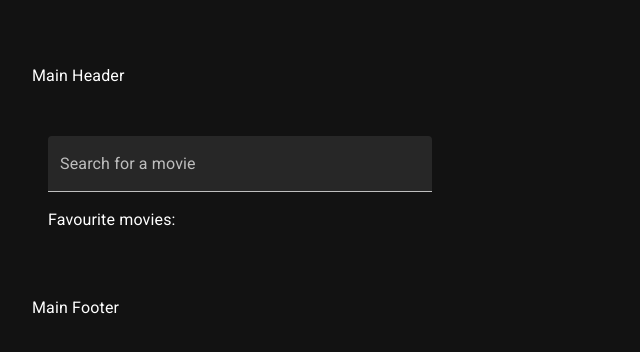
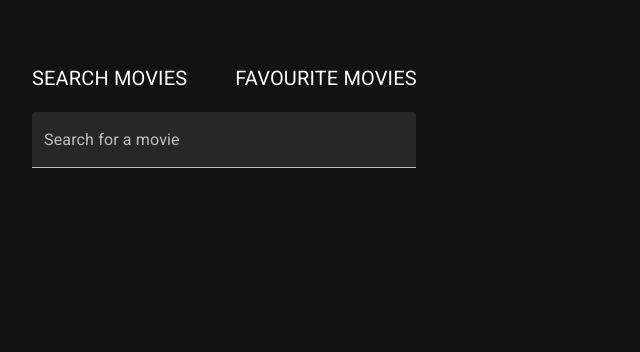
Before and after one commit to marc3lsk/cr-movies, a React (Vite) app: page / in a window 1280 px wide. Shown: the top 352 px of the page, without its empty margins (0-640 px from the left). Built offline with nearby package versions, Linux system fonts and the light colour scheme.

Commit message:
top navigation and favourite stars

```diff
--- a/package.json
+++ b/package.json
@@ -19,6 +19,7 @@
     "@mui/material": "^5.15.15",
     "@tanstack/react-query": "^5.32.0",
     "clsx": "^2.1.1",
+    "hamburger-react": "^2.5.0",
     "react": "^18.2.0",
     "react-dom": "^18.2.0",
     "react-router-dom": "^6.23.0",
--- a/src/features/movies/pages/movie-detail-page.tsx
+++ b/src/features/movies/pages/movie-detail-page.tsx
@@ -2,8 +2,13 @@ import { useParams } from "react-router-dom";
 import { useQuery } from "@tanstack/react-query";
 import { MovieDetail } from "../models/movie-detail";
 import { useMemo } from "react";
+import { Button } from "@mui/material";
+import StarIcon from "@mui/icons-material/Star";
+import StarOutlineIcon from "@mui/icons-material/StarOutline";
+import useFavouriteMoviesStore from "../stores/favourite-movies-store";
 
 export default function MovieDetailPage() {
+  const favouriteMoviesStore = useFavouriteMoviesStore();
   const { movieId } = useParams();
 
   const getMovieDetail = async (movieId: string) => {
@@ -20,13 +25,38 @@ export default function MovieDetailPage() {
 
   const movie = useMemo(() => movieDetailQuery.data, [movieDetailQuery.data]);
 
+  function onClickAddToFavourites(movieId: string) {
+    favouriteMoviesStore.addFavouriteMovie(movieId);
+  }
+
+  function onClickRemoveFromFavourites(movieId: string) {
+    favouriteMoviesStore.removeFavouriteMovie(movieId);
+  }
+
   return (
     <>
       {movieDetailQuery.isLoading && <div>Loading...</div>}
       {movie && (
         <>
+          <div className="flex flex-wrap">
+            <h1 className="text-5xl">{movie.Title}</h1>
+            {favouriteMoviesStore.isFavourite(movie.imdbID) ? (
+              <Button
+                onClick={() => onClickRemoveFromFavourites(movie.imdbID)}
+                title="Remove from favourites"
+              >
+                <StarIcon />
+              </Button>
+            ) : (
+              <Button
+                onClick={() => onClickAddToFavourites(movie.imdbID)}
+                title="Add to favourites"
+              >
+                <StarOutlineIcon />
+              </Button>
+            )}
+          </div>
           <img src={movie.Poster} />
-          <h1>{movie.Title}</h1>
         </>
       )}
     </>
--- a/src/features/movies/pages/search-movies-page.tsx
+++ b/src/features/movies/pages/search-movies-page.tsx
@@ -3,6 +3,7 @@ import { useState, useMemo, useEffect } from "react";
 import { useDebouncedCallback } from "use-debounce";
 import { Link, useLocation, useSearchParams } from "react-router-dom";
 import { Pagination, PaginationItem, TextField } from "@mui/material";
+import StarIcon from "@mui/icons-material/Star";
 import { clsx } from "clsx/lite";
 import useFavouriteMoviesStore from "../stores/favourite-movies-store";
 import { SearchResultsMovieListItem } from "../models/search-results-movie-list-item";
@@ -46,8 +47,8 @@ export default function SearchMoviesPage() {
   }, [searchParams]);
 
   useEffect(() => {
-    if (!isMore) setMovieCache({});
-  }, [isMore, currentPage]);
+    if (!isMore || typeof searchQuery != "string") setMovieCache({});
+  }, [isMore, currentPage, searchQuery]);
 
   const [movieCache, setMovieCache] = useState(
     {} as { [index: number]: SearchResultsMovieListItem[] },
@@ -107,7 +108,7 @@ export default function SearchMoviesPage() {
   }
 
   return (
-    <div className="mx-auto p-4 justify-center flex flex-col">
+    <div className="mx-auto justify-center flex flex-col">
       <form onSubmit={onSubmitQuery}>
         <TextField
           label="Search for a movie"
@@ -133,14 +134,11 @@ export default function SearchMoviesPage() {
                     className="flex flex-col gap-y-4"
                   >
                     <img src={movie.Poster} alt={movie.Title} />
-                    <span
-                      className={clsx(
-                        favouriteMoviesStore.favouriteMovies.indexOf(
-                          movie.imdbID,
-                        ) > -1 && "font-bold",
+                    <span>
+                      {movie.Title}
+                      {favouriteMoviesStore.isFavourite(movie.imdbID) && (
+                        <StarIcon className="ml-2" />
                       )}
-                    >
-                      {movie.Title}
                     </span>
                   </Link>
                 </li>
@@ -175,10 +173,6 @@ export default function SearchMoviesPage() {
           />
         </>
       )}
-
-      <h1 className="my-4">
-        Favourite movies: {favouriteMoviesStore.favouriteMovies.join(", ")}
-      </h1>
     </div>
   );
 }
--- a/src/features/movies/stores/favourite-movies-store.ts
+++ b/src/features/movies/stores/favourite-movies-store.ts
@@ -3,21 +3,24 @@ import { persist } from "zustand/middleware";
 
 type FavouriteMoviesStoreState = {
   favouriteMovies: Array<string>;
-  addFavouriteMovie: (id: string) => void;
-  removeFavouriteMovie: (id: string) => void;
+  isFavourite: (movieId: string) => boolean;
+  addFavouriteMovie: (movieId: string) => void;
+  removeFavouriteMovie: (movieId: string) => void;
 };
 
 const useFavouriteMoviesStore = create<FavouriteMoviesStoreState>()(
   persist(
-    (set) => ({
+    (set, get) => ({
       favouriteMovies: [] as Array<string>,
-      addFavouriteMovie: (id: string) =>
-        set((state) => ({ favouriteMovies: [...state.favouriteMovies, id] })),
-      removeFavouriteMovie: (id: string) =>
+      isFavourite: (movieId: string) =>
+        get().favouriteMovies.indexOf(movieId) > -1,
+      addFavouriteMovie: (movieId: string) =>
         set((state) => ({
-          favouriteMovies: state.favouriteMovies.filter(
-            (movieId) => movieId !== id,
-          ),
+          favouriteMovies: [...state.favouriteMovies, movieId],
+        })),
+      removeFavouriteMovie: (movieId: string) =>
+        set((state) => ({
+          favouriteMovies: state.favouriteMovies.filter((id) => movieId !== id),
         })),
     }),
     { name: "favourite-movies" },
--- /dev/null
+++ b/src/hooks/use-media-query.ts
@@ -0,0 +1,25 @@
+import { useEffect, useState } from "react";
+
+/**
+ * Custom hook that tells you whether a given media query is active.
+ *
+ * Inspired by https://usehooks.com/useMedia/
+ * https://gist.github.com/gragland/ed8cac563f5df71d78f4a1fefa8c5633
+ */
+export default function useMediaQuery(query: string) {
+  const [matches, setMatches] = useState(false);
+  useEffect(
+    () => {
+      const mediaQuery = window.matchMedia(query);
+      setMatches(mediaQuery.matches);
+      const handler = (event: {
+        matches: boolean | ((prevState: boolean) => boolean);
+      }) => setMatches(event.matches);
+      mediaQuery.addEventListener("change", handler);
+      return () => mediaQuery.removeEventListener("change", handler);
+    },
+    // eslint-disable-next-line
+    [], // Empty array ensures effect is only run on mount and unmount
+  );
+  return matches;
+}
--- /dev/null
+++ b/src/hooks/use-responsive-breakpoints.ts
@@ -0,0 +1,19 @@
+import useMediaQuery from "./use-media-query";
+
+/**
+ * Get a set of boolean representing which breakpoint is active
+ * and which breakpoints are inactive.
+ *
+ * Inspired by: https://github.com/contra/react-responsive/issues/162#issuecomment-592082035
+ */
+export default function useResponsiveBreakpoints() {
+  const breakpoints = {
+    isXs: useMediaQuery("(max-width: 639px)"),
+    isSm: useMediaQuery("(min-width: 640px)"),
+    isMd: useMediaQuery("(min-width: 768px)"),
+    isLg: useMediaQuery("(min-width: 1024px)"),
+    isXl: useMediaQuery("(min-width: 1280px)"),
+    is2Xl: useMediaQuery("(min-width: 1536px)"),
+  };
+  return breakpoints;
+}
--- /dev/null
+++ b/src/layout/components/top-navigation.tsx
@@ -0,0 +1,74 @@
+import { useEffect, useState } from "react";
+import { Squash as Hamburger } from "hamburger-react";
+import useResponsiveBreakpoints from "../../hooks/use-responsive-breakpoints";
+import clsx from "clsx";
+import { Link, useLocation } from "react-router-dom";
+
+function HeaderLink({ url, text }: { url: string; text: string }) {
+  return (
+    <div className="block pr-4 lg:inline-block">
+      <Link to={url} className="whitespace-nowrap text-xl uppercase">
+        {text}
+      </Link>
+    </div>
+  );
+}
+
+function MenuItems({
+  isOpen,
+  isVertical,
+}: {
+  isOpen: boolean;
+  isVertical: boolean;
+}) {
+  return (
+    <nav
+      className={clsx(
+        "gap-y-3 gap-x-8 overflow-hidden transition-[height] duration-300 lg:flex lg:gap-y-0 lg:px-0",
+        !isOpen && "h-0",
+        isVertical && isOpen && "h-16",
+        !isVertical && "py-5",
+      )}
+    >
+      <HeaderLink url="/" text="Search movies" />
+      <HeaderLink url="/favourites" text="Favourite movies" />
+    </nav>
+  );
+}
+
+export default function TopNavigation() {
+  const location = useLocation();
+  const responsiveBreakPoints = useResponsiveBreakpoints();
+  const [isMenuOpen, setIsMenuOpen] = useState(false);
+
+  useEffect(() => {
+    setIsMenuOpen(false);
+  }, [location]);
+
+  return (
+    <div>
+      <div className="mx-auto flex">
+        <div className="grow self-center">
+          <div className="mt-3 flex flex-col">
+            {responsiveBreakPoints.isLg ? (
+              <MenuItems
+                isOpen={responsiveBreakPoints.isLg || isMenuOpen}
+                isVertical={!responsiveBreakPoints.isLg}
+              />
+            ) : (
+              <div className="mr-2 inline-block self-start pt-1 pb-1">
+                <Hamburger toggled={isMenuOpen} toggle={setIsMenuOpen} />
+              </div>
+            )}
+          </div>
+        </div>
+      </div>
+      {responsiveBreakPoints.isLg ? null : (
+        <MenuItems
+          isOpen={responsiveBreakPoints.isLg || isMenuOpen}
+          isVertical={!responsiveBreakPoints.isLg}
+        />
+      )}
+    </div>
+  );
+}
--- a/src/layout/main-layout.tsx
+++ b/src/layout/main-layout.tsx
@@ -1,13 +1,15 @@
 import { Outlet } from "react-router-dom";
+import TopNavigation from "./components/top-navigation";
 
 export default function MainLayout() {
   return (
     <div className="p-8">
-      <header className="py-8">Main Header</header>
+      <header>
+        <TopNavigation />
+      </header>
       <main>
         <Outlet />
       </main>
-      <footer className="py-8">Main Footer</footer>
     </div>
   );
 }
--- a/src/router.tsx
+++ b/src/router.tsx
@@ -1,6 +1,6 @@
 import { Suspense, lazy } from "react";
 import { createBrowserRouter } from "react-router-dom";
-import Loading from "./layout/loading.tsx";
+import Loading from "./layout/components/loading.tsx";
 import MainLayout from "./layout/main-layout.tsx";
 
 const SearchMoviesPage = lazy(
```
Also changed, not shown: src/layout/components/loading.tsx (renamed from src/layout/Loading.tsx), 1 other file (tests, documents, lock files or other folders).
